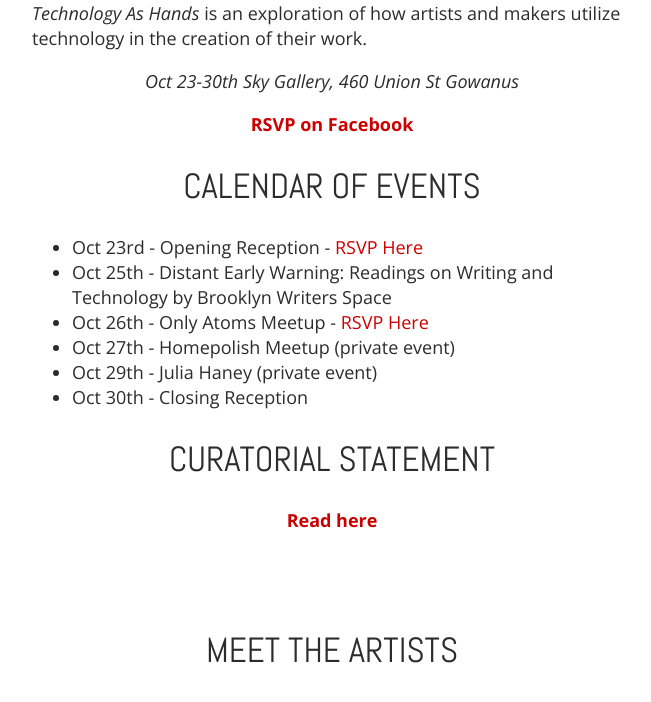
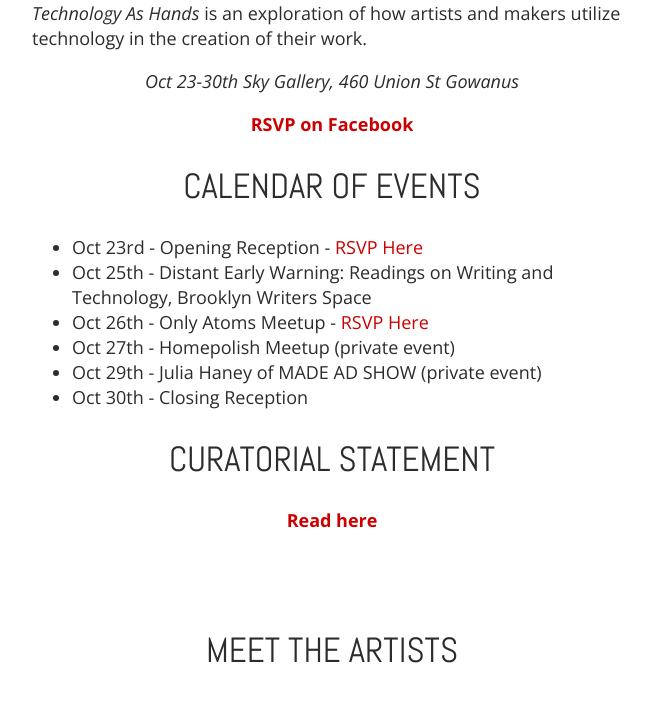
Before and after one commit to technologyashands/technologyashands.github.io, a Jekyll site: the page built from index.html, in a window 1280 px wide and 900 px high, scrolled down 556 px, cut to the strip 0-715 px from the top of the window. Shown: the top 702 px of the strip, without its empty margins (308-959 px from the left). Built offline with Jekyll 4.4.1, drawn with Linux system fonts in a browser that asks for light colours; nearby versions of some CDN libraries.

Commit message:
Update index.html

```diff
--- a/index.html
+++ b/index.html
@@ -26,10 +26,10 @@
 
 <ul>
 	<li>Oct 23rd - Opening Reception - <a href="https://www.facebook.com/events/1693445730879511/">RSVP Here</a></li>
-	<li>Oct 25th - Distant Early Warning: Readings on Writing and Technology by Brooklyn Writers Space</li>
+	<li>Oct 25th - Distant Early Warning: Readings on Writing and Technology, Brooklyn Writers Space</li>
 	<li>Oct 26th - Only Atoms Meetup - <a href="https://www.facebook.com/events/168992286776297/">RSVP Here</a></li>
 	<li>Oct 27th - Homepolish Meetup (private event)</li>
-	<li>Oct 29th - Julia Haney (private event)</li>
+	<li>Oct 29th - Julia Haney of MADE AD SHOW (private event)</li>
 	<li>Oct 30th - Closing Reception</li>
 </ul>
 <h2 class="center">Curatorial Statement</h2>
```
